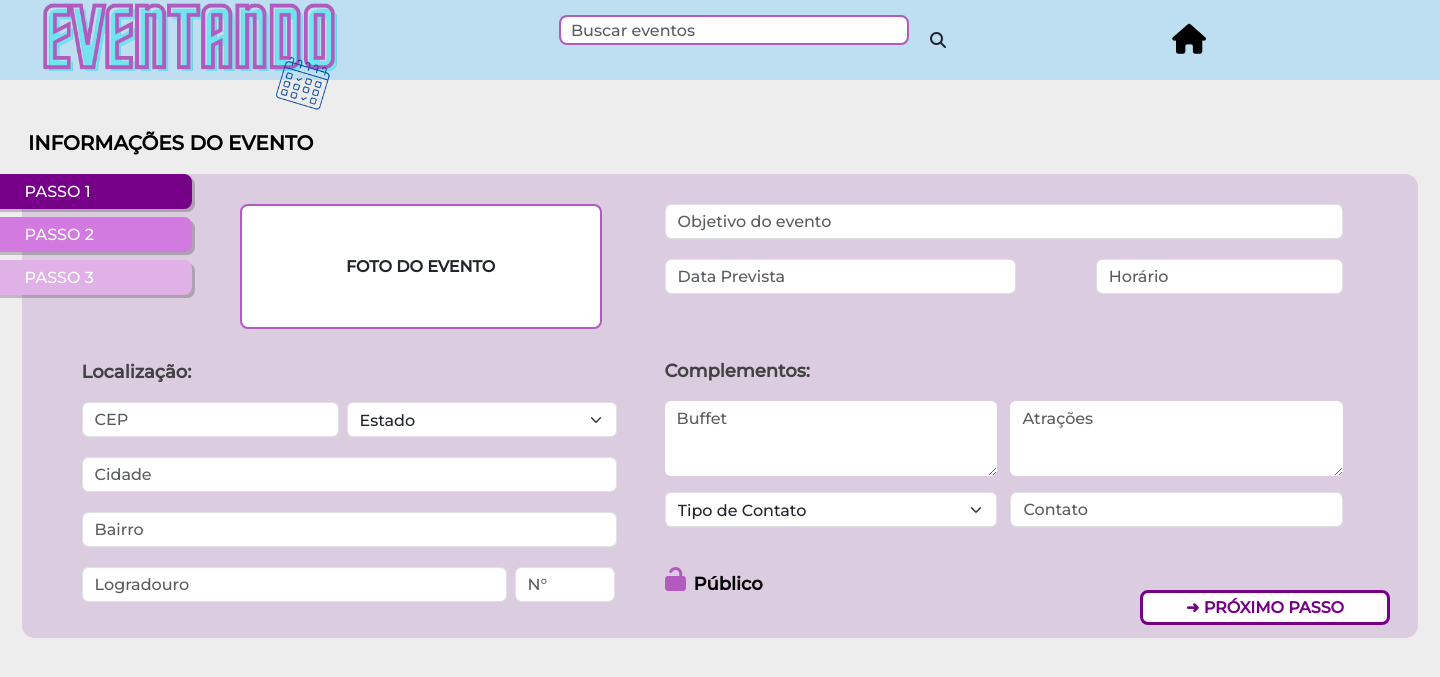
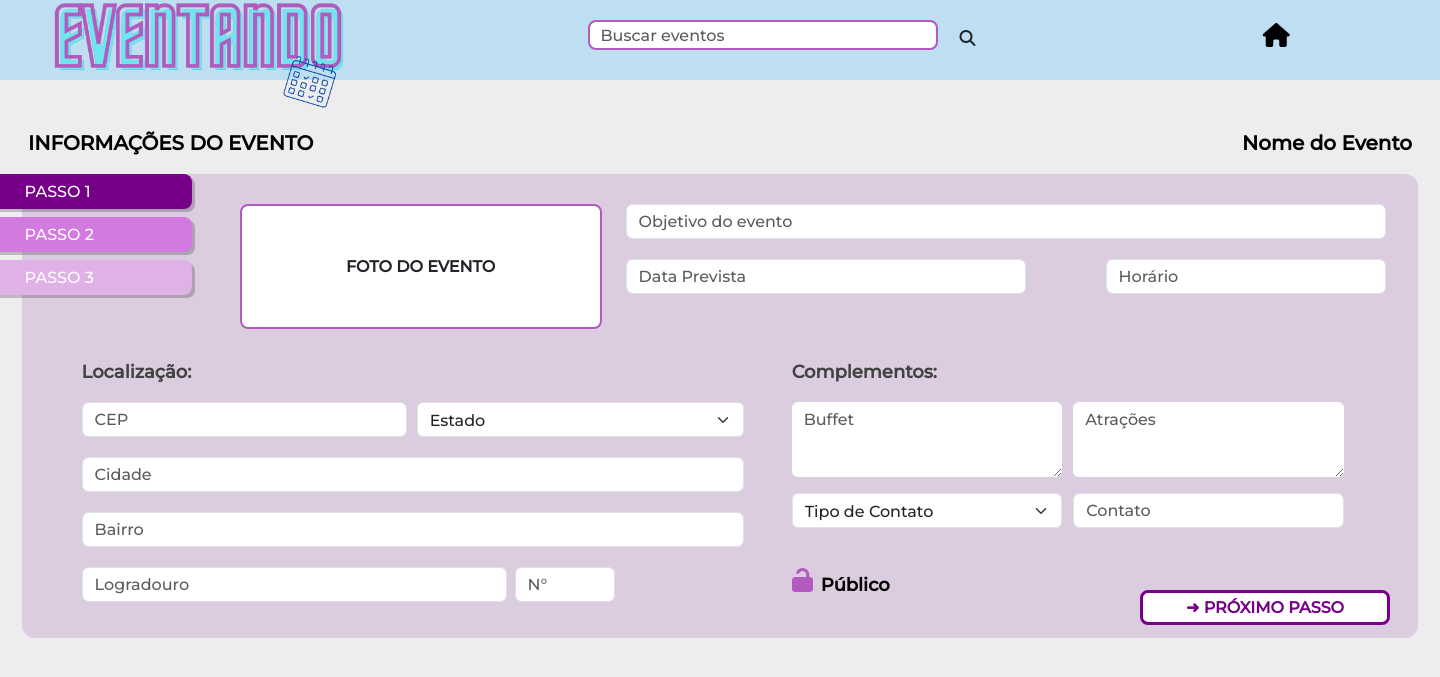
Before and after one commit to solfie/eventando_web_clone, a PHP site: page /criarEventoP.php in a window 1440 px wide. Shown: the top 677 px of the page. Run offline with PHP 8.4, Linux system fonts and the light colour scheme.

Commit message:
mudanças

```diff
--- a/criarEventoP.php
+++ b/criarEventoP.php
@@ -21,26 +21,20 @@
 </head>
 
 <body>
-    <header>
-        <nav class="navbar navbar-expand-lg navbar-light">
+    <header class="container-fluid">
         <div class="container-fluid row d-flex justify-content-around align-items-center">
-                <div class="div-img col-3 navbar-brand d-flex justify-content-center align-items-center" href="#">
+            <div class="div-img criar-evento col-3 navbar-brand d-flex justify-content-center align-items-center" href="#">
                 <img class="logo-header img-fluid ms-5 ms-md-0 mt-xl-4" src="./img/logo.png">
             </div>
-                <div class="col-3 navbar-brand d-md-none d-flex justify-content-end div-pesquisar">
-                    <button class = "btn-pesquisar">
-                        <i class="fa-solid fa-magnifying-glass"></i>
-                    </button>
-                </div>
-                <div class="col-6 navbar-brand d-md-flex d-none justify-content-center align-items-center" href="#">
+            <div class="div-pesquisar col-6 navbar-brand d-md-flex d-none justify-content-center align-items-center" href="#">
                 <form class="d-flex mb-0 form-pesquisar">
                     <input class="form-control me-2" type="search" placeholder="Buscar eventos" aria-label="Search"/>
                     <button class="btn" type="submit">
-                            <i class="fa-solid fa-magnifying-glass"></i>
+                        <i class="lupa fa-solid fa-magnifying-glass"></i>
                     </button>
                 </form>
             </div>
-                <div class="col-2 navbar-brand justify-content-end" id="navbarNavAltMarkup">
+            <div class="div-home col-2 navbar-brand justify-content-end" id="navbarNavAltMarkup">
                 <div class="navbar-nav teste-3">
                     <div class="nav-link">
                         <a href = "menu.php">
@@ -50,15 +44,15 @@
                 </div>
             </div>
         </div>
-        </nav>
     </header>
 
-	<div class="container-fluid mt-5 ms-0 d-flex justify-content-start titulo">
+	<div class="container-fluid mt-5 ms-0 d-flex justify-content-between titulo">
 		<p class="ms-3">INFORMAÇÕES DO EVENTO</p>
+        <p class="me-3">Nome do Evento</p>
 	</div>
     <div class="container-fluid d-flex p-0 bagulhete">
         <div class="div_passos">
-            <div class="passo1 mb-2">
+            <div id="btn-passo1" class="passo1 mb-2">
                 <p class="m-0">PASSO 1</p>
             </div>
             <div class="passo2 mb-2">
@@ -68,19 +62,29 @@
                 <p class="m-0">PASSO 3</p>
             </div>
         </div>
-        <div class="w-100">
+        <div class="w-100 div-passo1">
             <div class="div-form">
-                <form class="d-flex">
+                <form class="d-flex flex-wrap">
+                    <div class="div-img d-flex flex-wrap w-100 ms-5">
                             <div>
-                        <div class="ms-5 div-img">
                                 <label class="imagem" for="file">FOTO DO EVENTO</label>
                                 <input id="file" type="file"/>
                             </div>
+                            <div class="ms-4">
+                                <input placeholder="Objetivo do evento" class="obj form-control"/>
+                                <div class="d-flex">
+                                    <input class="form-control" type="text" id="date" placeholder="Data Prevista" onfocus="(this.type='date')" onblur="(this.type='text')">
+                                    <input class="form-control horario" type="text" id="time" placeholder="Horário" onfocus="(this.type='time')" onblur="(this.type='text')"/>
+                                </div>
+                            </div>
+                            <!-- <div class="d-flex align-items-center datetime"></div> -->
+                    </div>
+                    <div class="lado1">
                         <div class="endereco">
                             <label for="cep" class="mb-3 localizacao">Localização:</label>
-                            <div class="d-flex justify-content-between cep-estado">
+                            <div class="d-flex cep-estado">
                                 <input id="cep" class="form-control" placeholder="CEP"/>
-                                <select class="form-select ms-2" id="sltEstado">
+                                <select class="form-select uf" id="sltEstado">
                                     <option value="">Estado</option>
                                     <option value="AC">Acre</option>
                                     <option value="AL">Alagoas</option>
@@ -122,15 +126,8 @@
                         </div>
                     </div>
                     <div class="ms-5 lado2">
-                        <div>
-                            <input placeholder="Objetivo do evento" class="obj form-control"/>
-                        </div>
-                        <div class="d-flex align-items-center datetime">
-                            <input class="form-control" type="text" id="date" placeholder="Data Prevista" onfocus="(this.type='date')" onblur="(this.type='text')">
-                            <input class="form-control horario" type="text" id="time" placeholder="Horário" onfocus="(this.type='time')" onblur="(this.type='text')"/>
-                        </div>
-                        <div class = "mt-3">
-                            <label class="mt-5 mb-3 complemento" for="buffet">Complementos:</label>
+                        <div class = "">
+                            <label class="mb-3 complemento" for="buffet">Complementos:</label>
                             <div class="mb-3 d-flex justify-content-between">
                                 <textarea id = "buffet" placeholder="Buffet" class="form-control buffet"></textarea>
                                 <textarea placeholder="Atrações" class="form-control atracoes"></textarea>
@@ -152,13 +149,34 @@
                         </div>
                         <div class="b">
                             <a href = "passo2.php">
-                                <button type="submit" class="botao">&#10140; PRÓXIMO PASSO</button>
+                                <button type="submit" id="btn-passo2" class="botao">&#10140; PRÓXIMO PASSO</button>
                             </a>
                         </div>
                     </div>
                 </form>
             </div>
         </div>
+        <div class="w-100 div-passo2 d-none justify-content-center flex-wrap">
+            <div class="w-100 d-flex justify-content-center mt-5">
+                <form action="" class="form-convidado">
+                    <input type="text" name="" id="" placeholder="Nome do Convidado">
+                    <input type="email" name="" id="" placeholder="Email do Convidado">
+                    <button type="submit">ADICIONAR</button>
+                </form>
+            </div>
+            <div>
+                <div class="lista">
+                    <div class="d-flex header-lista align-items-center">
+                        <p class="me-3">CONVIDADO</p>
+                        <p>EMAIL</p>
+                    </div>
+                    <div class="body-lista">
+                        <span>Ester Moras Nacimento</span>
+                        <span>tete@hotmail.com</span>
+                    </div>
+                </div>
+            </div>
+        </div>
     </div>
 </body>
 </html>
--- a/css/css_criarEventoP.css
+++ b/css/css_criarEventoP.css
@@ -1,5 +1,25 @@
 *{ /*Fonte utilizada no site*/
     font-family: 'Montserrat', sans-serif;
+}
+
+.criar-evento{
+    margin: 0!important;
+}
+
+.logo-header{
+    margin-top: -8!important;
+}
+
+.div-pesquisar{
+    margin-top: -20px;
+}
+
+.div-home{
+    margin-top: -40px;
+}
+
+.lupa{
+    margin-top: -15px;
 }
 
 /*Cor de fundo utilizada na tela*/
@@ -35,6 +55,10 @@ a{
     display: flex;
     align-items: center;
     border-radius: 0px 8px 8px 0px;
+}
+
+.uf{
+    margin-left: 10px;
 }
 
 .passo1{
@@ -98,8 +122,8 @@ input{
     margin-bottom: 20px;
 }
 
-.cep-estado input{
-    width: 257px;
+.cep-estado input, .cep-estado select{
+    width: 350px!important;
 }
 
 .log{
@@ -110,9 +134,12 @@ input{
     width: 100px !important;
 }
 
+.lado1{
+    width: 45%;
+}
+
 .lado2{
-    margin-top: 30px;
-    width: 55%;
+    width: 45%;
 }
 
 .obj{
--- a/css/css_header.css
+++ b/css/css_header.css
@@ -9,6 +9,11 @@ a{
 }
 
 nav{
+    background-color: #bedef2;
+    height: 80px;
+}
+
+header{
     background-color: #bedef2;
     height: 80px;
 }
@@ -49,14 +54,14 @@ nav{
     width: 400px;
 }
 
-nav input{
+nav input, header input{
     width: min(45vw, 700px);
     height: 30px;
     border-radius: 8px !important;
     border: #b25abf 2px solid !important;
 }
 
-nav input:hover{
+nav input:hover, header input:hover{
     border: #b25abf 3px solid !important;
 }
 
--- a/js/js_criarEventoP.js
+++ b/js/js_criarEventoP.js
@@ -17,3 +17,25 @@ privacidade.addEventListener('click', () => {
         `
     }
 })
+
+document.getElementById("btn-passo1").addEventListener("click", e => {
+    e.preventDefault();
+    const div = document.querySelector(".div-passo1");
+    div.classList.add("mostrar");
+
+    const div2 = document.querySelector(".div-passo2");
+    div2.classList.add("d-none");
+
+})
+
+document.getElementById("btn-passo2").addEventListener("click", e => {
+    e.preventDefault();
+
+    const div1 = document.querySelector(".div-passo1");
+    div1.classList.remove("mostrar");
+    div1.classList.add("esconder");
+
+    const div2 = document.querySelector(".div-passo2");
+    div2.classList.remove("d-none");
+    div2.classList.add("mostrar");
+})
```
Also changed, not shown: other parts of css/css_criarEventoP.css (+78 -0 lines). Lines whose indentation alone changed are shown as unchanged.
